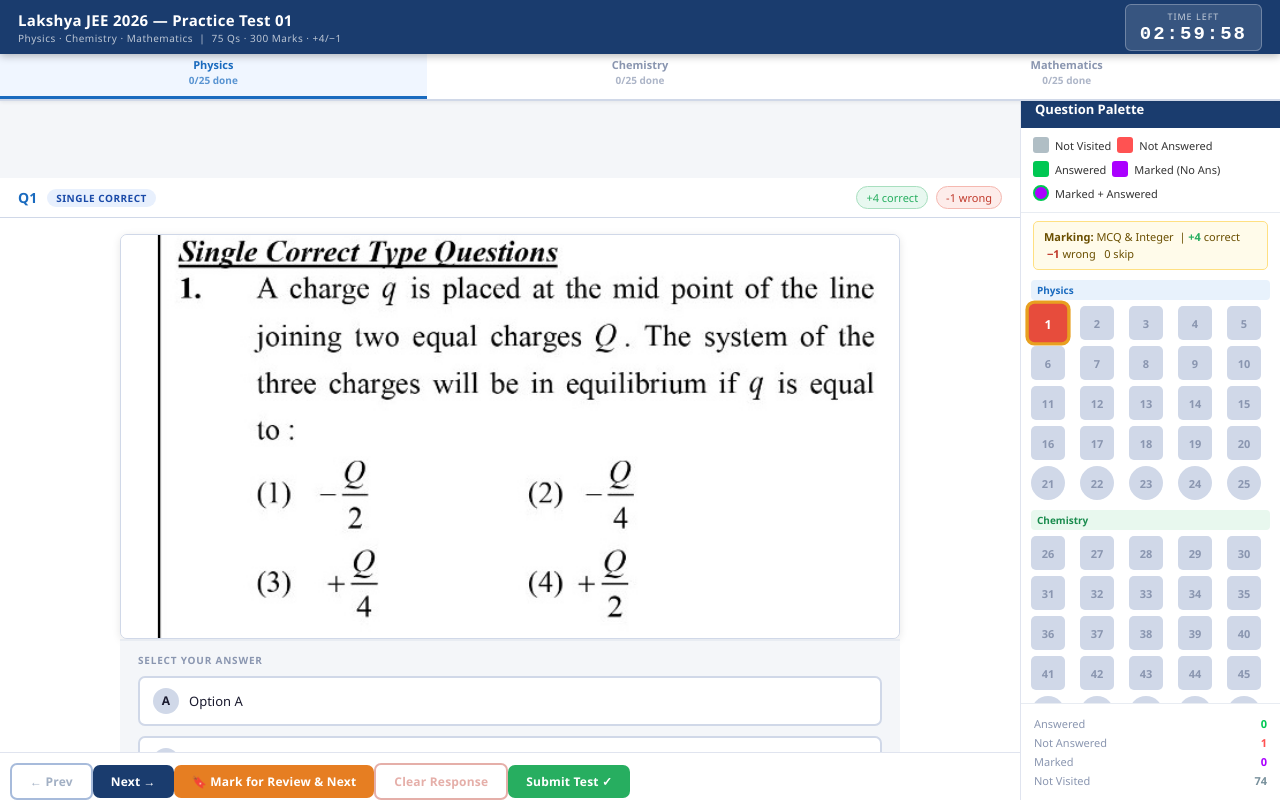
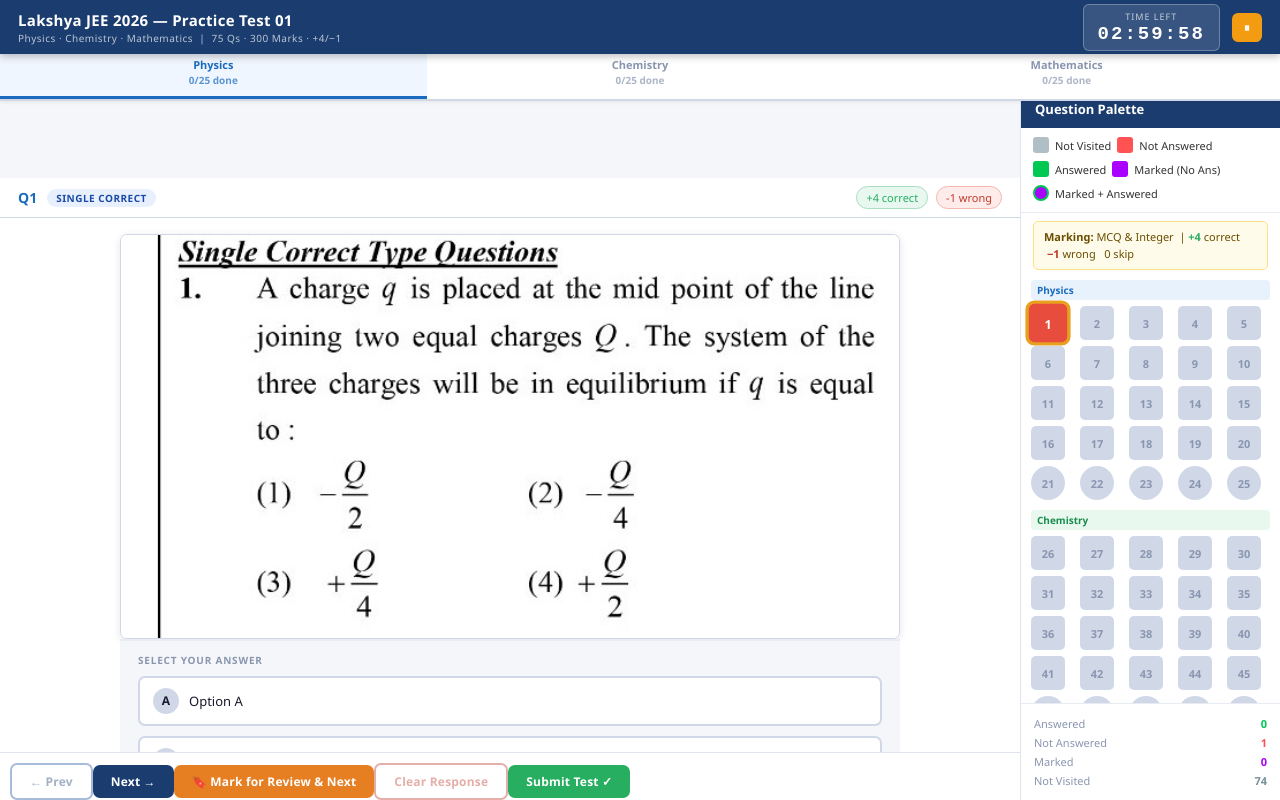
Before and after one commit to Shreyansh-Gangwar/CBT, a Next.js app: page / in a window 1280 px wide. Both pictures are taken after a click on the button "🚀 Start Test". Built offline with nearby package versions, Linux system fonts and the light colour scheme.

Commit message:
timer pause

```diff
--- a/src/app/page.js
+++ b/src/app/page.js
@@ -31,12 +31,13 @@ export default function App() {
   const [fsWarnings, setFsWarnings] = useState(0)
   const [showFsWarning, setShowFsWarning] = useState(false)
   const [testCancelled, setTestCancelled] = useState(false)
+  const [isPaused, setIsPaused] = useState(false)
   const timerRef = useRef(null)
   const intRef = useRef(null)
 
   // ── TIMER ──
   useEffect(() => {
-    if (phase !== 'test') return
+    if (phase !== 'test' || isPaused) return
     timerRef.current = setInterval(() => {
       setTimeLeft(t => {
         if (t <= 1) { clearInterval(timerRef.current); doSubmit(); return 0 }
@@ -44,7 +45,16 @@ export default function App() {
       })
     }, 1000)
     return () => clearInterval(timerRef.current)
-  }, [phase])
+  }, [phase, isPaused])
+
+  const togglePause = () => {
+    if (isPaused) {
+      setIsPaused(false)
+    } else {
+      clearInterval(timerRef.current)
+      setIsPaused(true)
+    }
+  }
 
   // ── FULLSCREEN HELPERS ──
   const enterFullscreen = useCallback(() => {
@@ -582,9 +592,32 @@ export default function App() {
         </div>
         <div className="hdr-right">
           {submitted && (() => { const { score, maxScore } = computeResults(); return <div className="hdr-score">Score: {score}/{maxScore}</div> })()}
-          <div className="timer">
-            <div className="timer-lbl">Time Left</div>
-            <div className={`timer-val${isTimeLow ? ' timer-warn' : ''}`}>{fmt(timeLeft)}</div>
+          <div style={{ display: 'flex', alignItems: 'center', gap: 12 }}>
+            <div className="timer">
+              <div className="timer-lbl">Time Left</div>
+              <div className={`timer-val${isTimeLow ? ' timer-warn' : ''}`}>
+                {fmt(timeLeft)}
+              </div>
+            </div>
+
+            {!submitted && (
+              <button
+                className="btn"
+                onClick={togglePause}
+                style={{
+                  padding: '6px 12px',
+                  fontSize: 12,
+                  borderRadius: 6,
+                  background: isPaused ? '#27ae60' : '#f39c12',
+                  color: '#fff',
+                  border: 'none',
+                  cursor: 'pointer',
+                  fontWeight: 600
+                }}
+              >
+                {isPaused ? '▶' : '⏸'}
+              </button>
+            )}
           </div>
         </div>
       </header>
```
